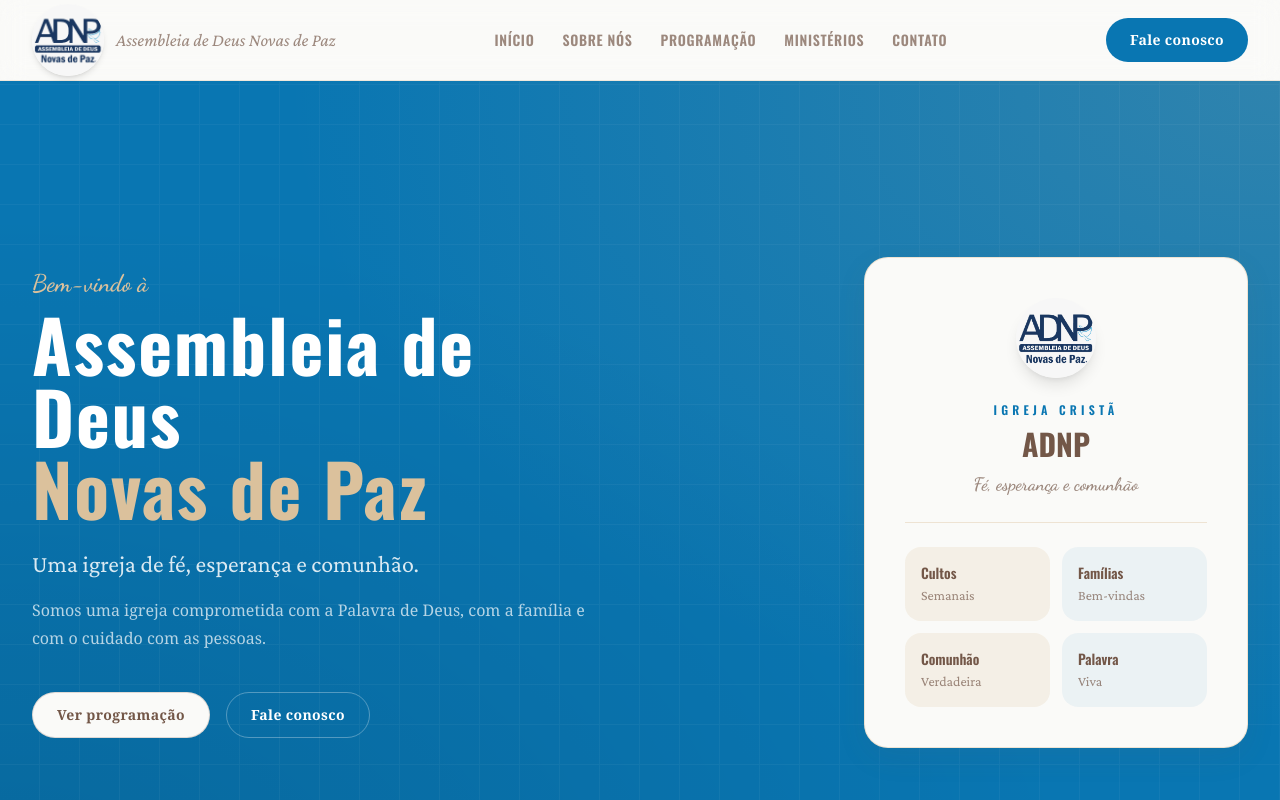
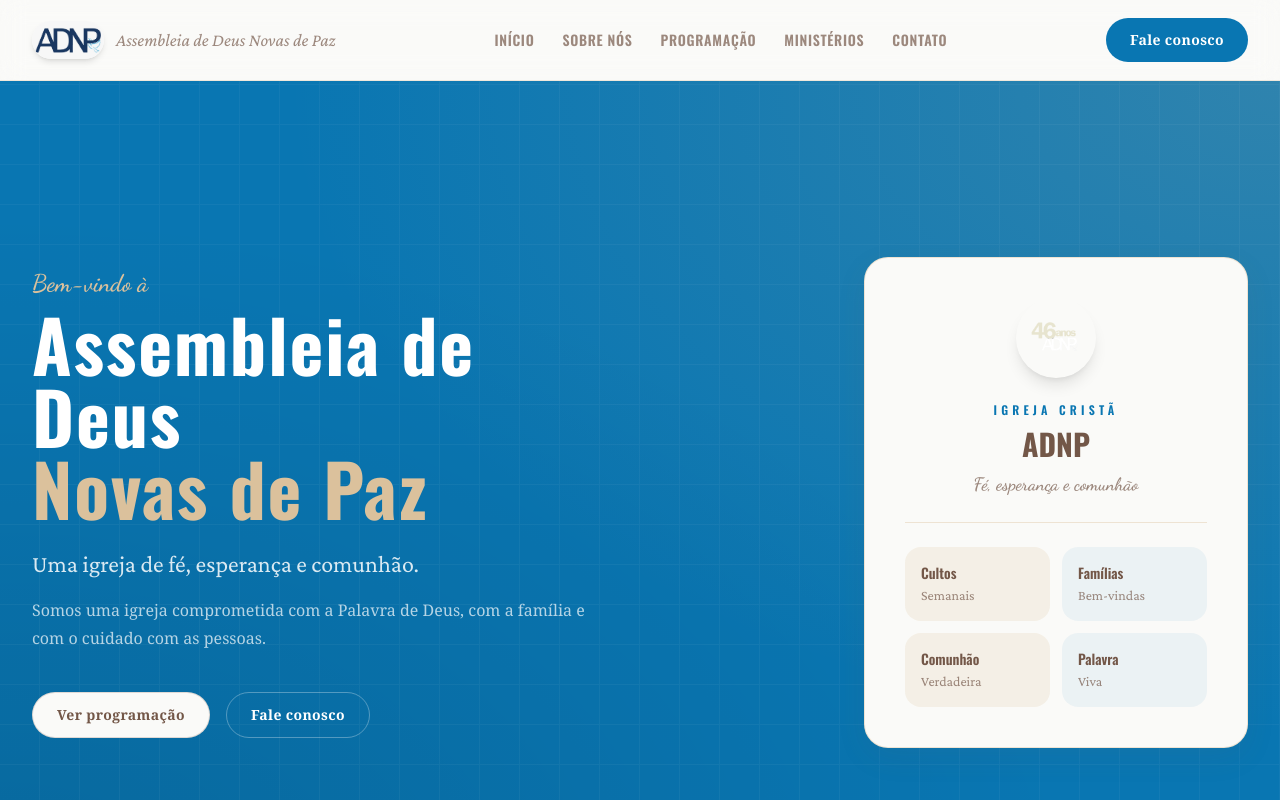
Before and after one commit to misaeljunio/adnp-website, a Next.js app: page /adnp-website/ in a window 1280 px wide. Shown: the top 800 px of the page. Built offline with nearby package versions, Linux system fonts and the light colour scheme.

Commit message:
mudança de logo e inclusão de nova logo para hero section

```diff
--- a/src/components/hero.tsx
+++ b/src/components/hero.tsx
@@ -57,8 +57,8 @@ export function Hero() {
               {/* Logo mark */}
               <div className="mx-auto h-20 w-20 overflow-hidden rounded-full shadow-lg">
                 <Image
-                  src="/adnp-website/logo.png"
-                  alt="ADNP Logo"
+                  src="/adnp-website/logo-hero.png"
+                  alt="ADNP 46 anos Logo"
                   width={80}
                   height={80}
                   className="h-full w-full object-cover"
```
Also changed, not shown: public/logo-hero.png (added), public/logo.png.
